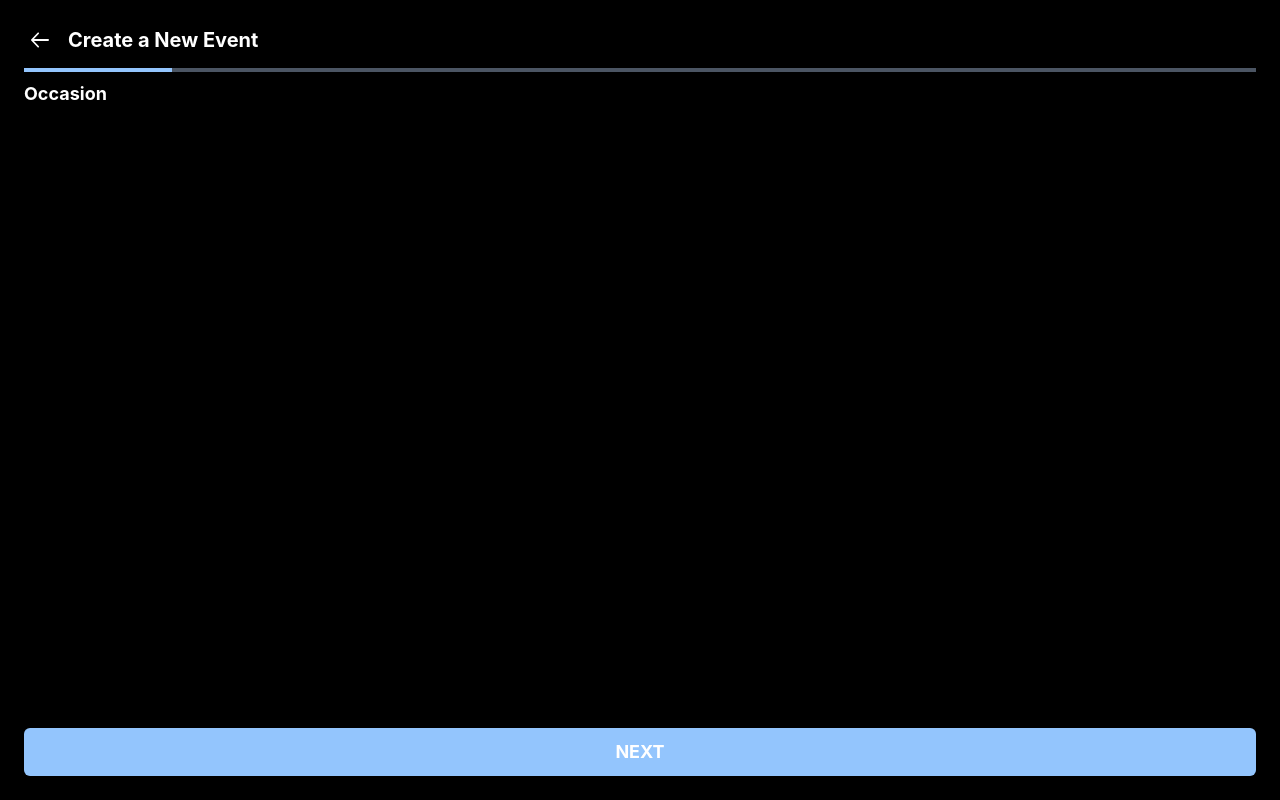
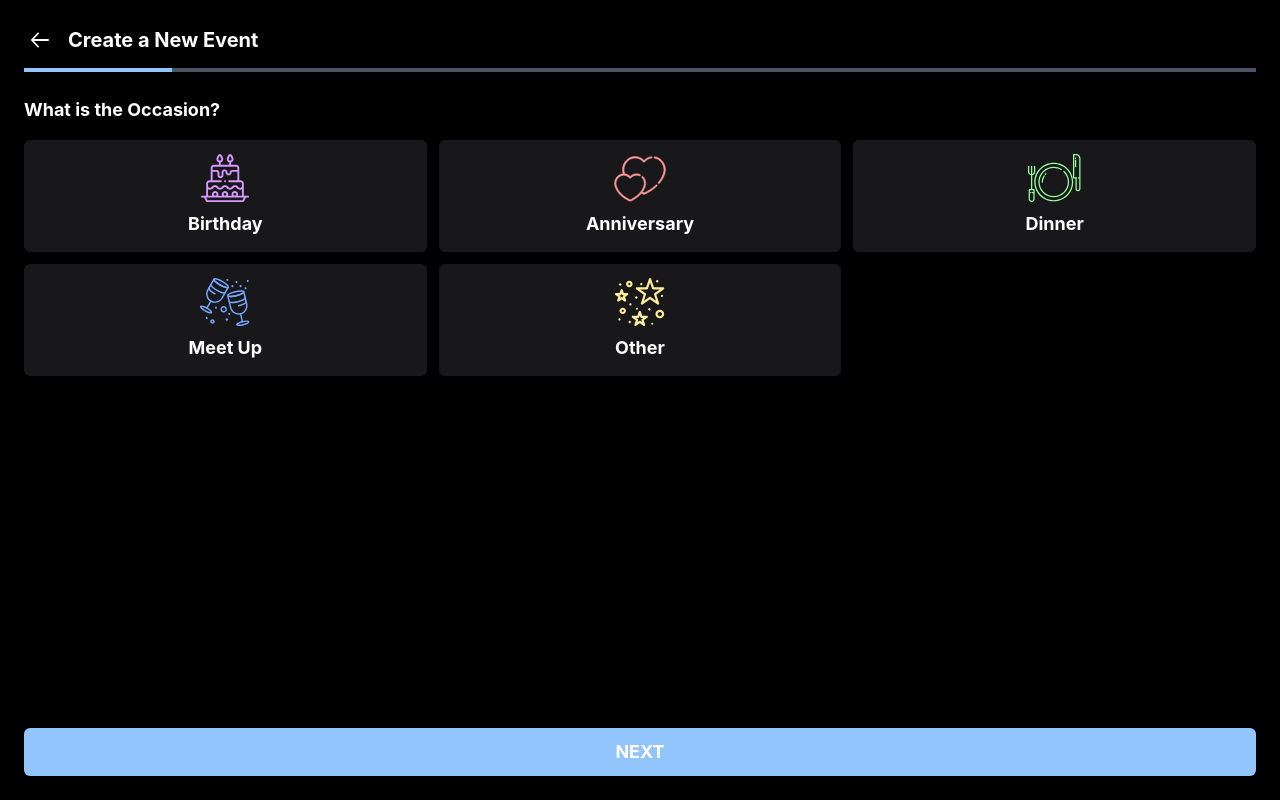
Before and after one commit to nmolaei7878/PartyPlan, a React (Create React App) app: page /create-plan/occasion in a window 1280 px wide. Built offline with nearby package versions, Linux system fonts and the light colour scheme.

Commit message:
memoize occasion & remove public/image

```diff
--- a/src/core/constatnt/KOccasion.ts
+++ b/src/core/constatnt/KOccasion.ts
@@ -1,12 +1,18 @@
+import birthday from "../../assets/icons/cake.svg";
+import anniversary from "../../assets/icons/heart.svg";
+import dinner from "../../assets/icons/dinner.svg";
+import meetup from "../../assets/icons/meetup.svg";
+import other from "../../assets/icons/other.svg";
+
 type KOcassionType = {
   title: string;
   iconPath: string;
 };
 
 export const KOccasion: Array<KOcassionType> = [
-  { title: "Birthday", iconPath: "../../assets/icons/cake.svg" },
-  { title: "Anniversary", iconPath: "../../assets/icons/heart.svg" },
-  { title: "Dinner", iconPath: "../../assets/icons/dinner.svg" },
-  { title: "Meet Up", iconPath: "../../assets/icons/meetup.svg" },
-  { title: "Other", iconPath: "../../assets/icons/other.svg" },
+  { title: "Birthday", iconPath: birthday },
+  { title: "Anniversary", iconPath: anniversary },
+  { title: "Dinner", iconPath: dinner },
+  { title: "Meet Up", iconPath: meetup },
+  { title: "Other", iconPath: other },
 ];
--- a/src/pages/home/components/ListTile.tsx
+++ b/src/pages/home/components/ListTile.tsx
@@ -8,7 +8,7 @@ interface Props {
 }
 const ListTile: React.FC<Props> = ({ iconPath, title, date, time }) => {
   return (
-    <div className="basis-nesf  bg-gray-800 rounded-md flex flex-col justify-center p-2  gap-2">
+    <div className=" bg-gray-800 rounded-md flex flex-col justify-center p-2  gap-2">
       <div className="">
         <img className="h-8" src={iconPath} alt="" />
       </div>
--- a/src/pages/home/home.tsx
+++ b/src/pages/home/home.tsx
@@ -25,7 +25,7 @@ const HomePage = () => {
 
       <p className="mt-4">pervious house parties</p>
 
-      <ul className="flex flex-wrap w-full gap-5 h-full mb-20 items-center ">
+      <ul className="grid grid-cols-2 w-full gap-5 h-full mb-20 items-center ">
         {Array(3)
           .fill(null)
           .map((i) => (
--- a/src/pages/plan/components/Occasion.tsx
+++ b/src/pages/plan/components/Occasion.tsx
@@ -1,7 +1,23 @@
-import React from "react";
-
+import React, { useMemo } from "react";
+import { KOccasion } from "../../../core/constatnt/KOccasion";
 const Occasion = () => {
-  return <div>Occasion</div>;
+  const memoizeOcassion = useMemo(() => KOccasion, []);
+  return (
+    <>
+      <p className="mt-4 ">What is the Occasion?</p>
+      <div className="grid grid-cols-3 w-full gap-3 mt-4">
+        {memoizeOcassion.map((e) => {
+          console.log(e);
+          return (
+            <div className="bg-zinc-900 h-28 rounded-md flex items-center flex-col justify-center gap-2 px-2">
+              <img className="h-12" src={e.iconPath} alt="" />
+              <p className="px-2">{e.title}</p>
+            </div>
+          );
+        })}
+      </div>
+    </>
+  );
 };
 
 export default Occasion;
--- a/tailwind.config.js
+++ b/tailwind.config.js
@@ -5,6 +5,7 @@ module.exports = {
     extend: {
       flexBasis: {
         nesf: "47%",
+        c: "30%",
       },
       height: {
         "1/10": "10%",
```
Also changed, not shown: src/redux/store.ts (+1 -10 lines).
